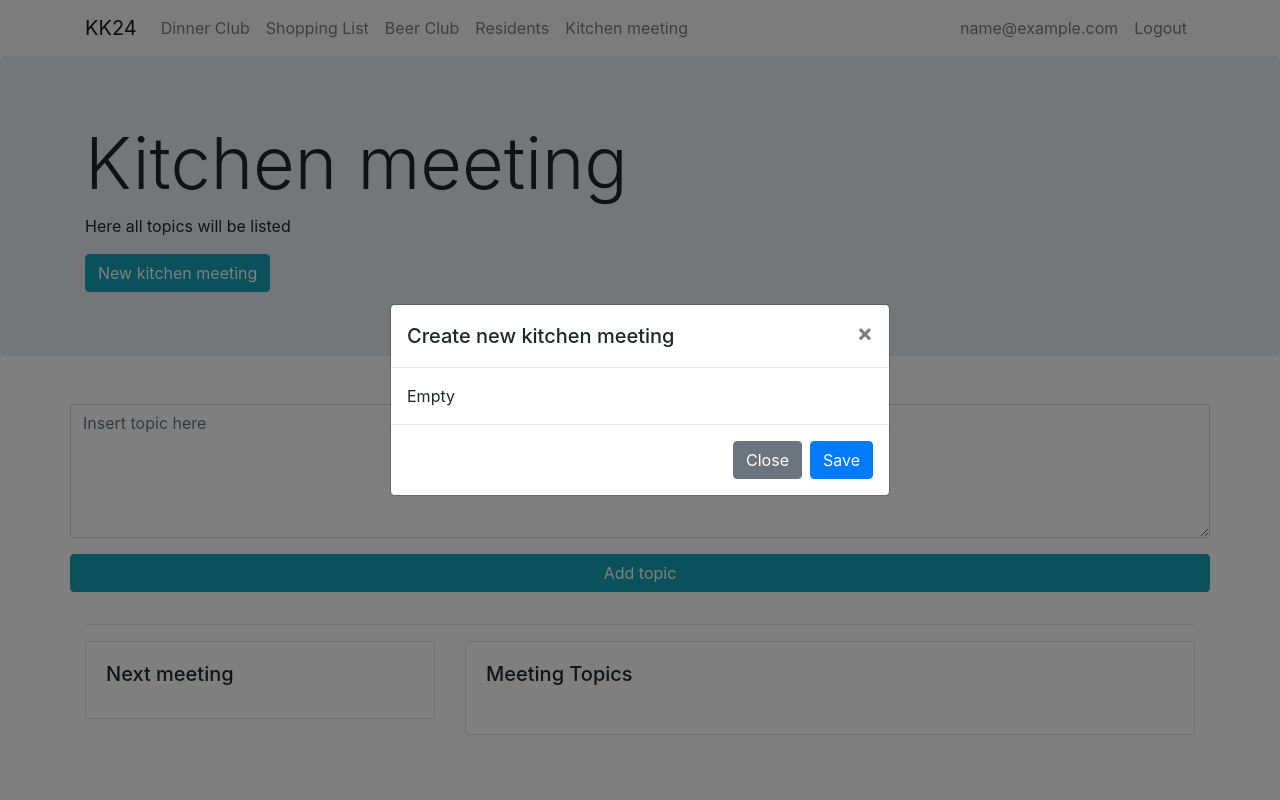
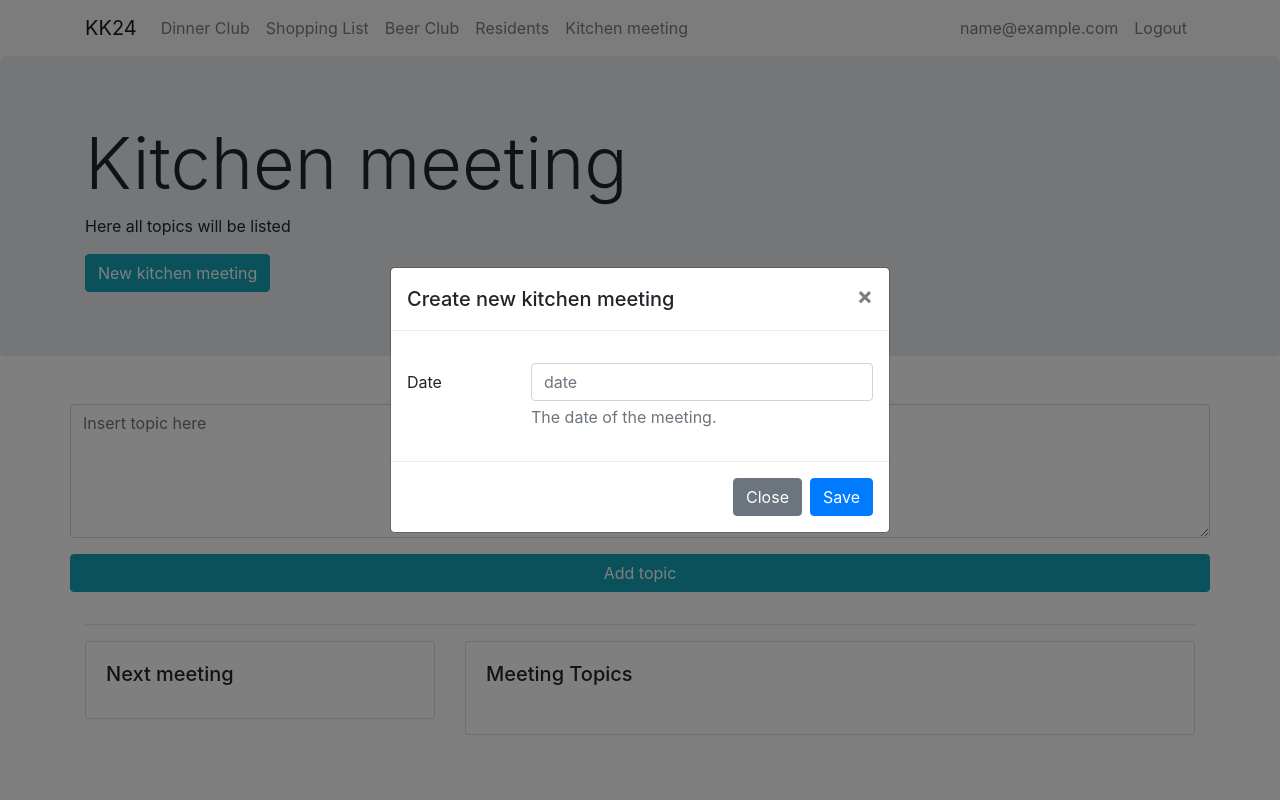
Before and after one commit to nymann/Accountant, a Flask app: page /kitchen_meeting/ in a window 1280 px wide, after a click on "New kitchen meeting". Run offline with Flask 2, Linux system fonts and the light colour scheme; the visitor is signed in with stand-in values (Sample User, id 1); data comes from the database, SQL or seed files in the repository; data that the repository does not hold is empty; some libraries are stand-ins or nearby versions.

Commit message:
Added date picker and added draft for models.py  #18

```diff
--- a/project/kitchen_meeting/templates/kitchen_meeting/index.html
+++ b/project/kitchen_meeting/templates/kitchen_meeting/index.html
@@ -71,8 +71,22 @@
                         <span aria-hidden="true">&times;</span>
                     </button>
                 </div>
+
+                <!-- Content of modal -->
                 <div class="modal-body">
-                    Empty
+                    <form class="form-group" action="#" method="POST">
+                        <div class="form-group row">
+                            {{ form.hidden_tag() }}
+                        </div>
+                        <div class="form-group row">
+                            <label for="date" class="col-lg-3 col-form-label">Date</label>
+                            <div class="col-lg-9">
+                                <input type="text" name="date" placeholder="date" class="form-control" id="date"
+                                       value="">
+                                <span id="dateHelpBlock" class="form-text text-muted">The date of the meeting.</span>
+                            </div>
+                        </div>
+                    </form>
                 </div>
                 <div class="modal-footer">
                     <button type="button" class="btn btn-secondary" data-dismiss="modal">Close</button>
@@ -81,4 +95,15 @@
             </div>
         </div>
     </div>
+
+    <script type="text/javascript">
+    $('#date').datepicker({
+        uiLibrary: 'bootstrap4',
+        format: "dd/mm/yyyy",
+        todayBtn: "linked",
+        language: "da",
+        calendarWeeks: true,
+        autoclose: true
+    });
+</script>
 {% endblock %}
```
Also changed, not shown: project/models.py (+10 -0 lines).
